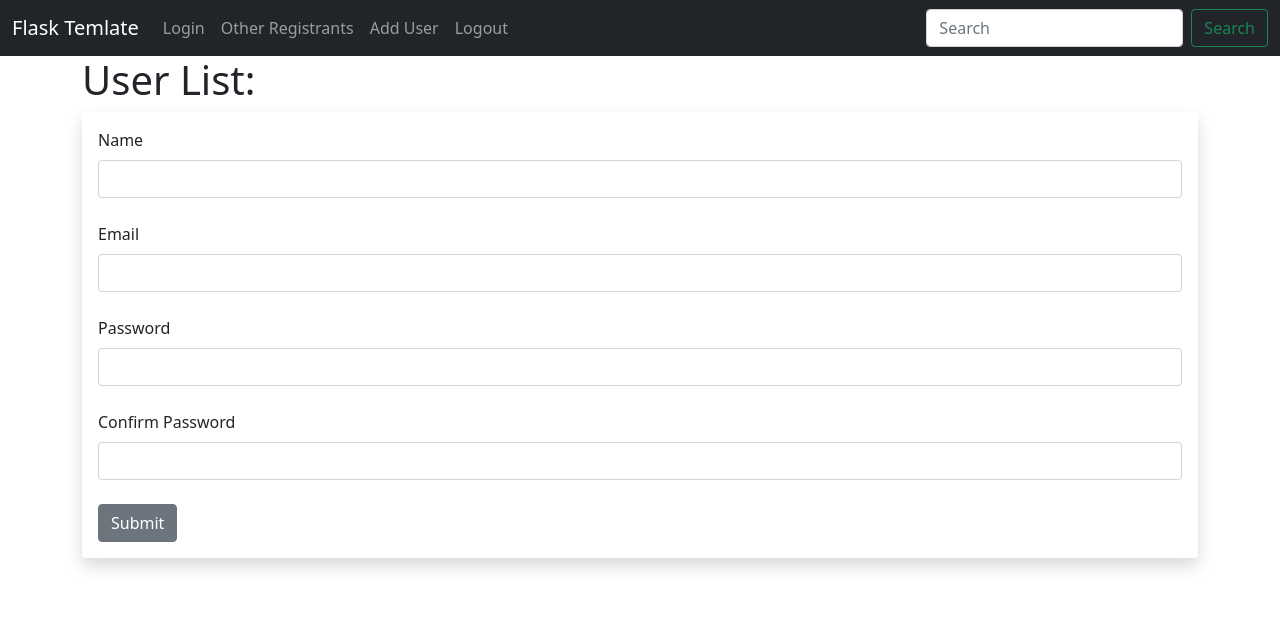
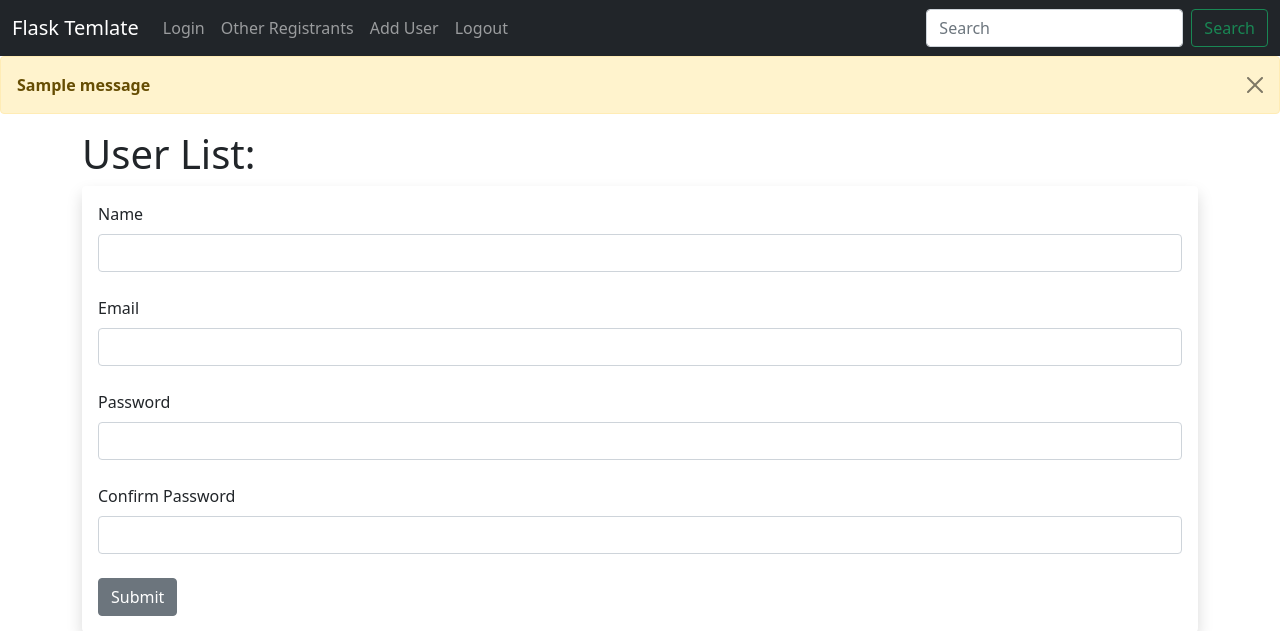
Before and after one commit to MMAzeem3/flask-template, a Flask app: page /user/add in a window 1280 px wide. Shown: the top 631 px of the page. Run offline with Flask 2, Linux system fonts and the light colour scheme; data comes from the database, SQL or seed files in the repository; both versions use the stored data as it was after the commit; one stand-in notice (Sample message) is shown.

Commit message:
template done for now

```diff
--- a/app.py
+++ b/app.py
@@ -1,7 +1,7 @@
 #! /usr/bin/env python3
 
 from enum import unique
-from flask import Flask, render_template, request, redirect, url_for
+from flask import Flask, render_template, request, redirect, url_for, flash, Response
 from markupsafe import escape
 from flask_wtf import FlaskForm
 from wtforms import StringField, SubmitField, PasswordField, BooleanField, ValidationError
@@ -28,6 +28,10 @@ login_manager.view ='login'
 def load_user(user_id):
     return Users.query.get(int(user_id))
 
+@app.errorhandler(401)
+def custom_401(error):
+    flash('Login Required')
+    return redirect(url_for('login'))
 # create User Model
 class Users(db.Model, UserMixin):
     id = db.Column(db.Integer, primary_key=True)
@@ -93,10 +97,9 @@ def login():
                 login_user(user)
                 return redirect('/dashboard')
             else:
-                # todo flash
-                return 'wrong'
+                flash('Invalid Password')
         else:
-            return 'that email doesnt exist'
+            flash('Invlid Email Address')
     return render_template('login.html', form=form)
 
 @app.route('/dashboard')
--- a/templates/base.html
+++ b/templates/base.html
@@ -17,6 +17,12 @@
 
 <body>
     {% include 'navbar.html' %}
+    {% for message in get_flashed_messages() %}
+        <div class="alert alert-warning alert-dismissible fade show" role="alert">
+            <strong>{{ message }}</strong>
+            <button type="button" class="btn-close" data-bs-dismiss="alert" aria-label="Close"></button>
+        </div>
+    {% endfor %}
     <div class="container">
         {% block body %}
         {% endblock body %}
```
Also changed, not shown: requirements.txt (added, +7 -0 lines), UserInfo.db.
